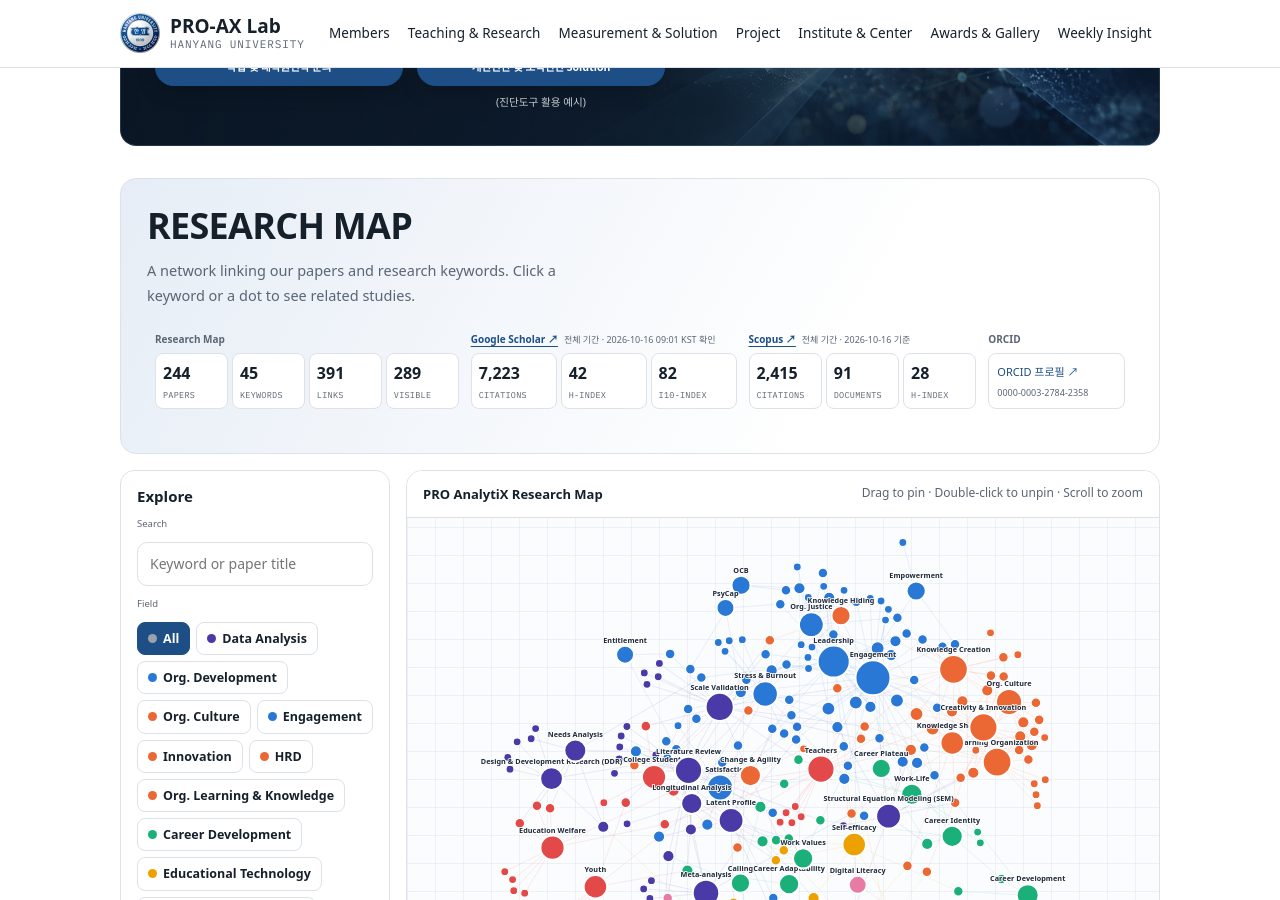
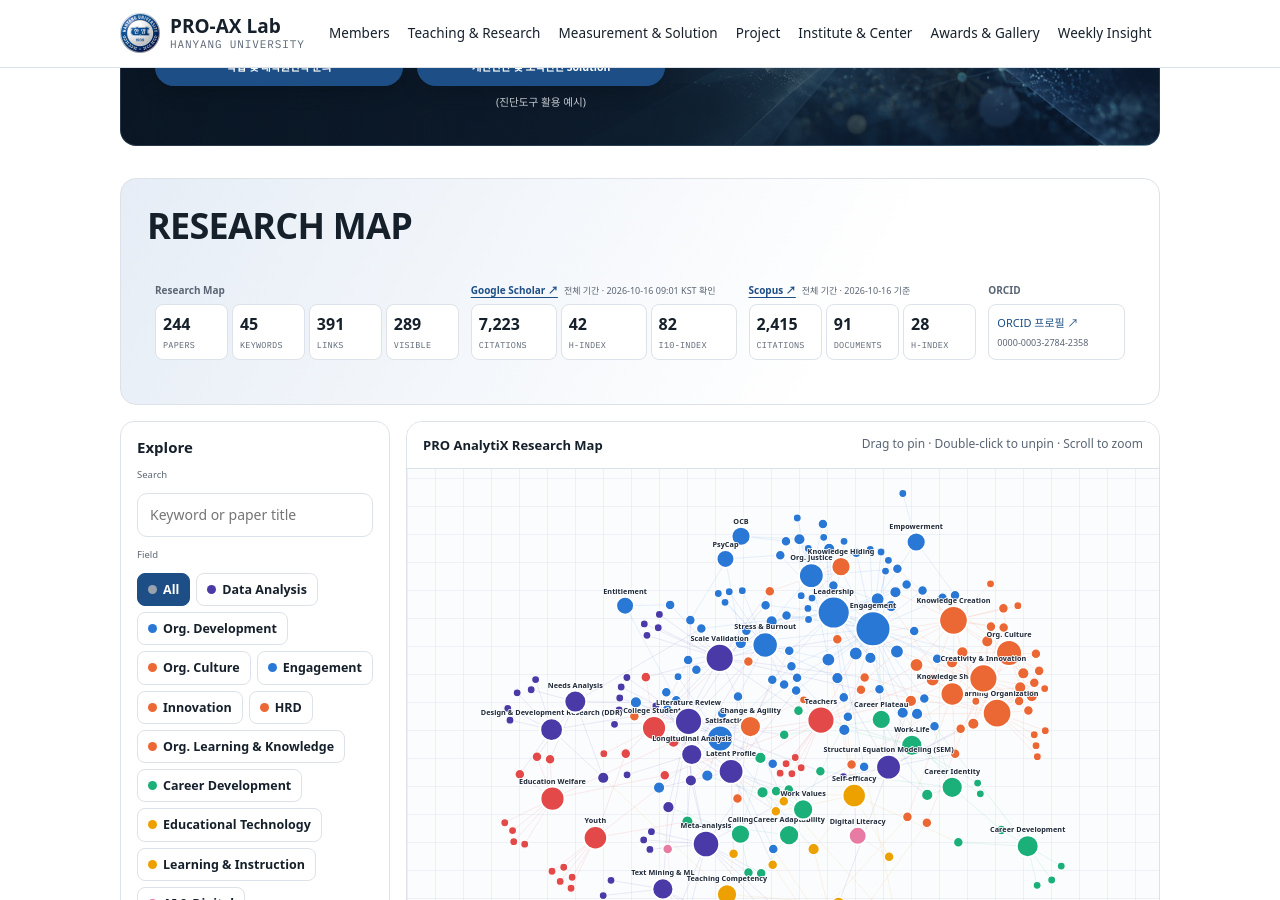
Before and after one commit to drsprolab/drsprolab.github.io, a Jekyll site: the page built from index.html, in a window 1280 px wide and 900 px high, scrolled down 395 px. Built offline with Jekyll 4.4.1, drawn with Linux system fonts in a browser that asks for light colours; some web fonts are replaced.

Commit message:
Research Map: remove description sentence
Co-Authored-By: Claude Opus 5.5 <noreply@anthropic.com>

```diff
--- a/_includes/kw-network.html
+++ b/_includes/kw-network.html
@@ -4,7 +4,6 @@
   <header class="rmap-top">
     <div>
       <h2 class="rmap-title">RESEARCH MAP</h2>
-      <p class="rmap-desc">A network linking our papers and research keywords. Click a keyword or a dot to see related studies.</p>
     </div>
     <div class="rmap-metrics">
       <div class="rmap-metrics-group"><div class="rmap-metrics-label">Research Map</div>
```
